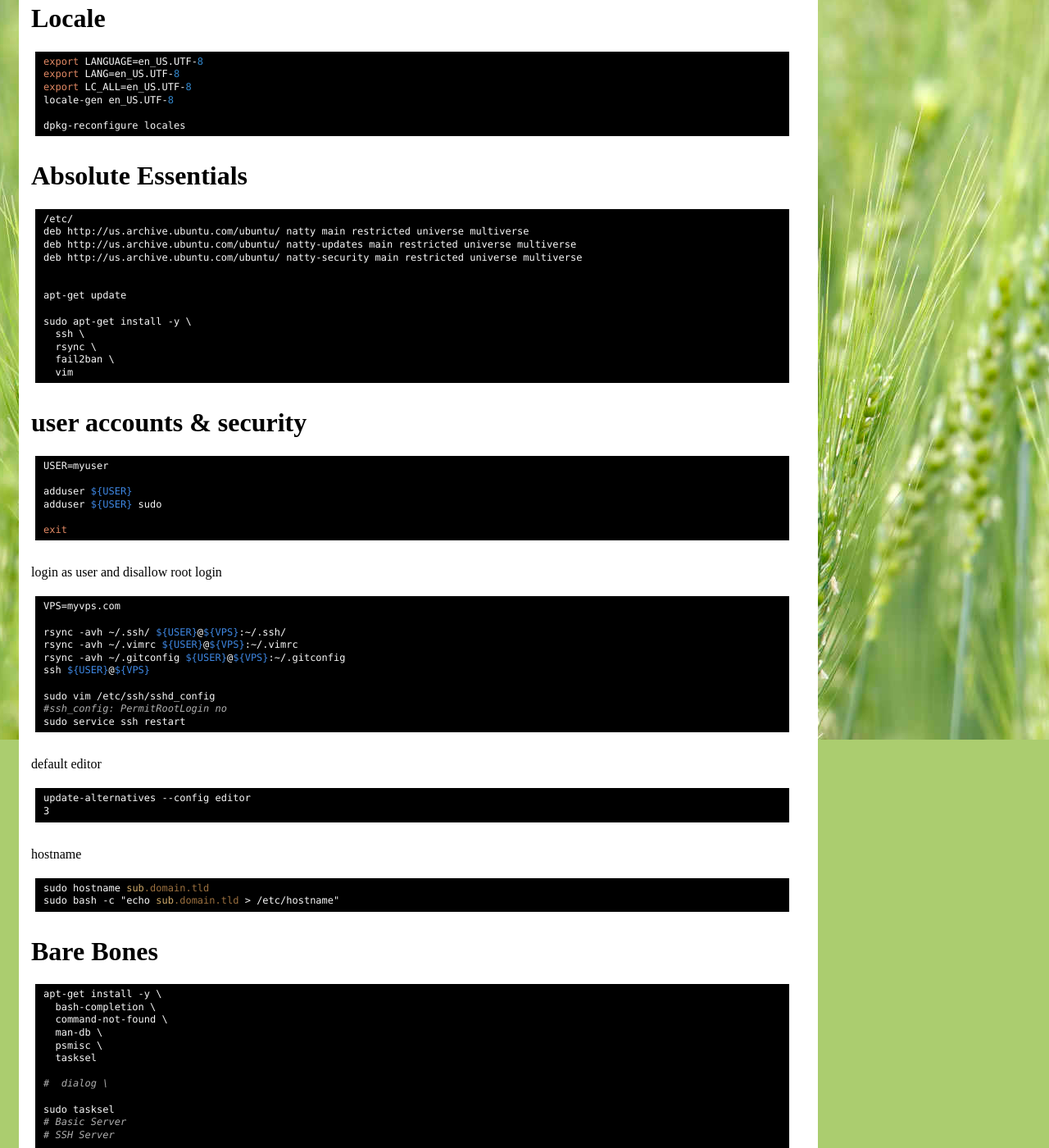
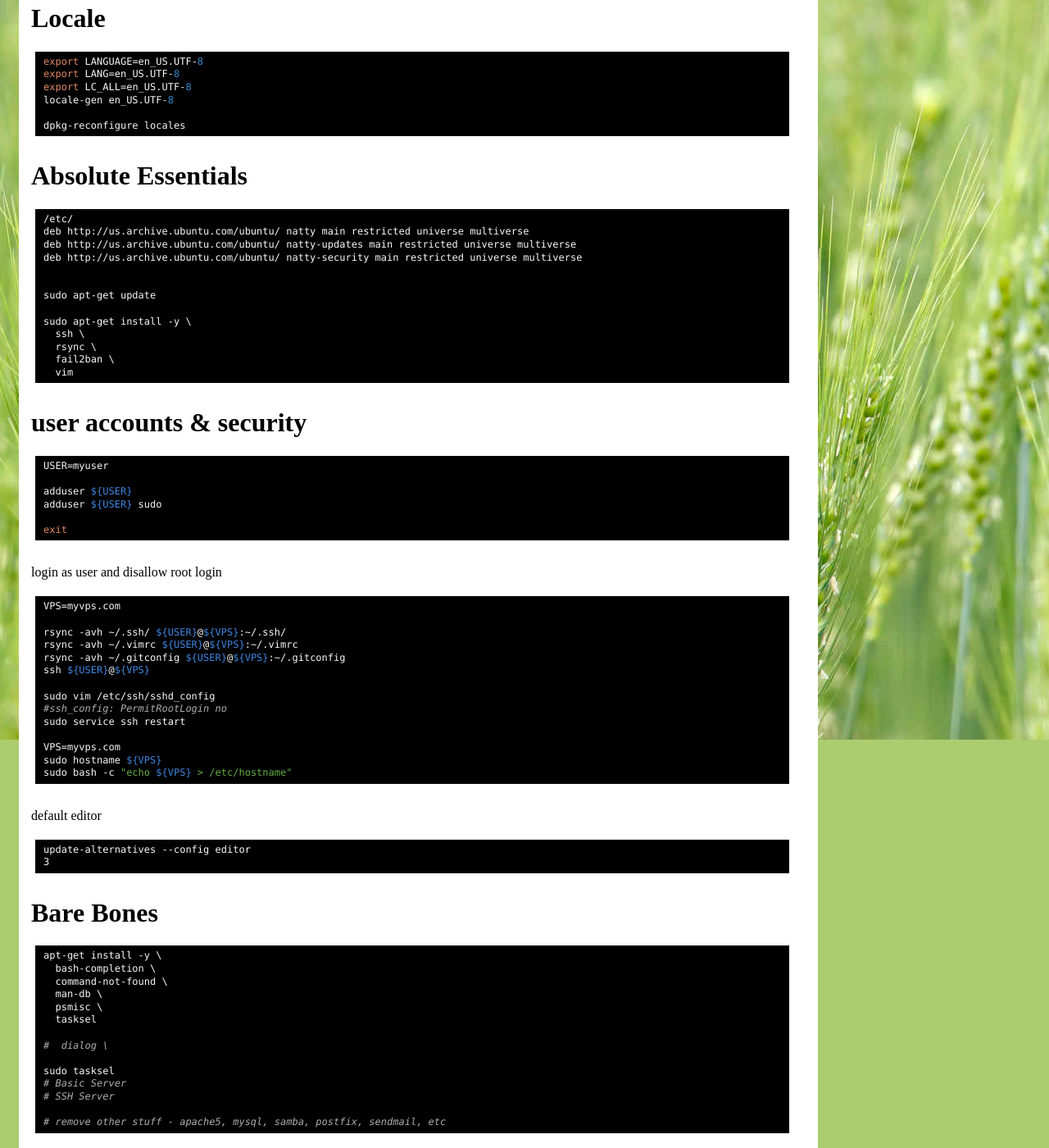
Before and after one commit to coolaj86/coolaj86.github.com, a Jekyll site: the page built from _posts/2010-10-15-how-i-setup-my-vpses.md, in a window 1280 px wide and 1400 px high, scrolled down 298 px. Shown: the whole window at 82% size. Built offline with Jekyll 4.4.1, drawn with Linux system fonts in a browser that asks for light colours; Markdown is read by kramdown in place of the engine named in the settings; comment, search, counter and statistics services are not loaded; some of the changed text lies outside the part shown.

Commit message:
added ntpdate and moved hostname naming

```diff
--- a/_posts/2010-10-15-how-i-setup-my-vpses.md
+++ b/_posts/2010-10-15-how-i-setup-my-vpses.md
@@ -36,7 +36,7 @@
     deb http://us.archive.ubuntu.com/ubuntu/ natty-security main restricted universe multiverse
 
 
-    apt-get update
+    sudo apt-get update
 
     sudo apt-get install -y \
       ssh \
@@ -67,16 +67,16 @@
     #ssh_config: PermitRootLogin no
     sudo service ssh restart
 
+    VPS=myvps.com
+    sudo hostname ${VPS}
+    sudo bash -c "echo ${VPS} > /etc/hostname"
+
+
+
 default editor
 
     update-alternatives --config editor
     3
-
-hostname
-
-    sudo hostname sub.domain.tld
-    sudo bash -c "echo sub.domain.tld > /etc/hostname"
-
 
 Bare Bones
 ====
@@ -105,15 +105,18 @@
 
 basic utils
 
-    apt-get install -y \
+    sudo apt-get install -y \
       htop \
       iftop \
       dnsutils \
+      ntpdate \
       curl \
       wget \
       ssh \
       fail2ban \
       vim
+
+    sudo ntpdate ntp.ubuntu.com
 
 development tools
 ====
```
